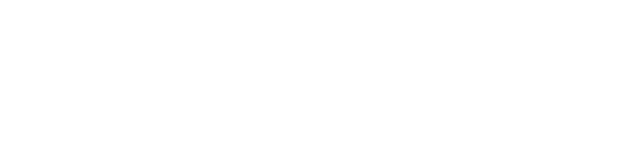
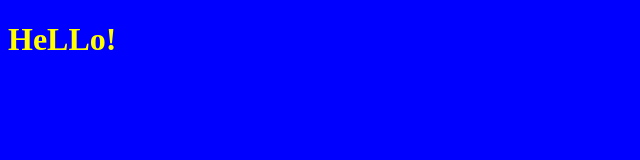
Before and after one commit to KaiChinYang/Git-Practice, a plain HTML site: page index.html in a window 1280 px wide. Shown: the whole page, without its empty margins (0-640 px from the left). Drawn offline with Linux system fonts and the light colour scheme.

Commit message:
新增標題標籤

```diff
--- a/all.css
+++ b/all.css
@@ -1,3 +1,7 @@
-.body{
+body{
     background-color: blue;
 }
+
+h1{
+    color:yellow
+}
--- a/index.html
+++ b/index.html
@@ -7,6 +7,6 @@
     <link rel="stylesheet" href="./all.css">
 </head>
 <body>
-
+    <h1>HeLLo!</h1>
 </body>
 </html>
```
